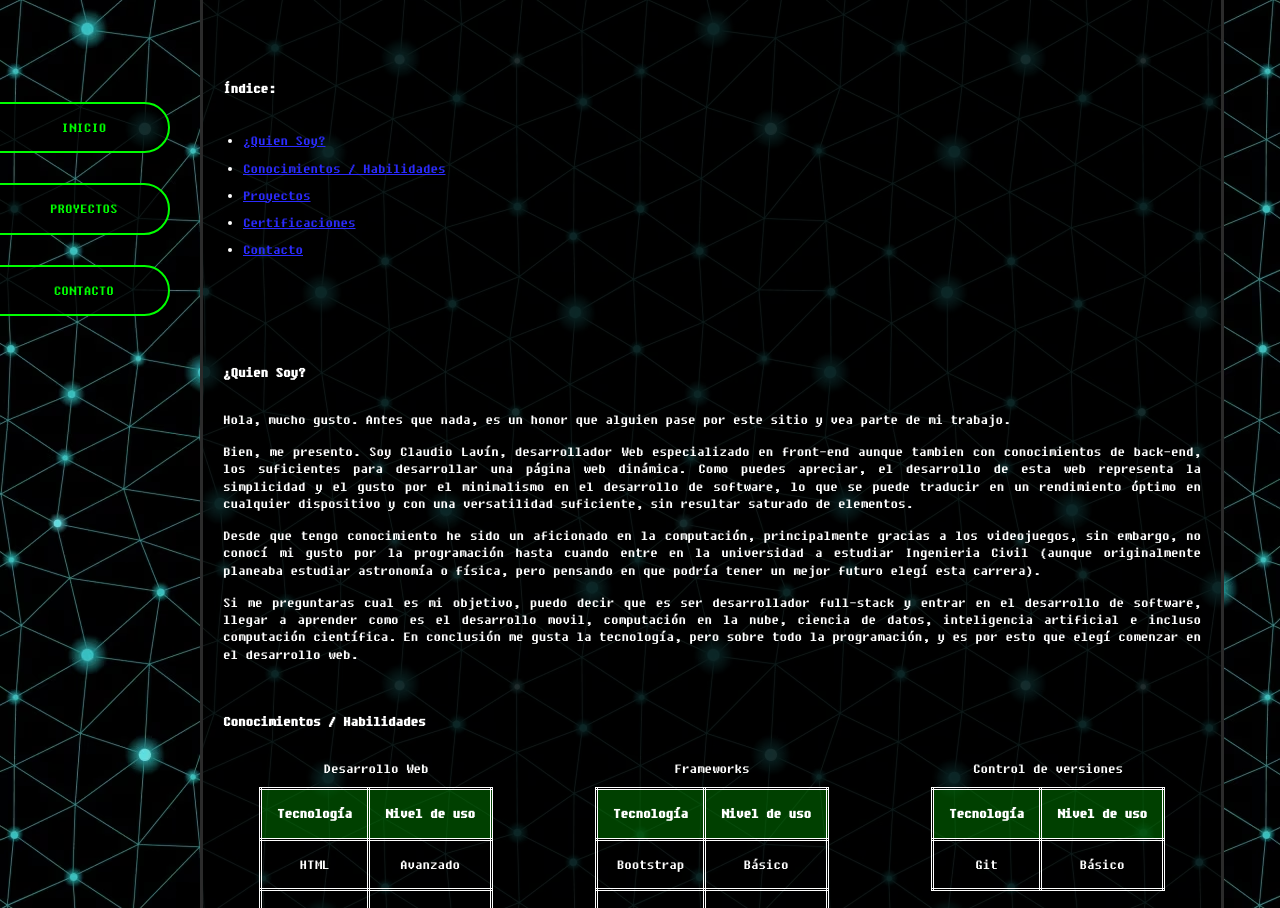
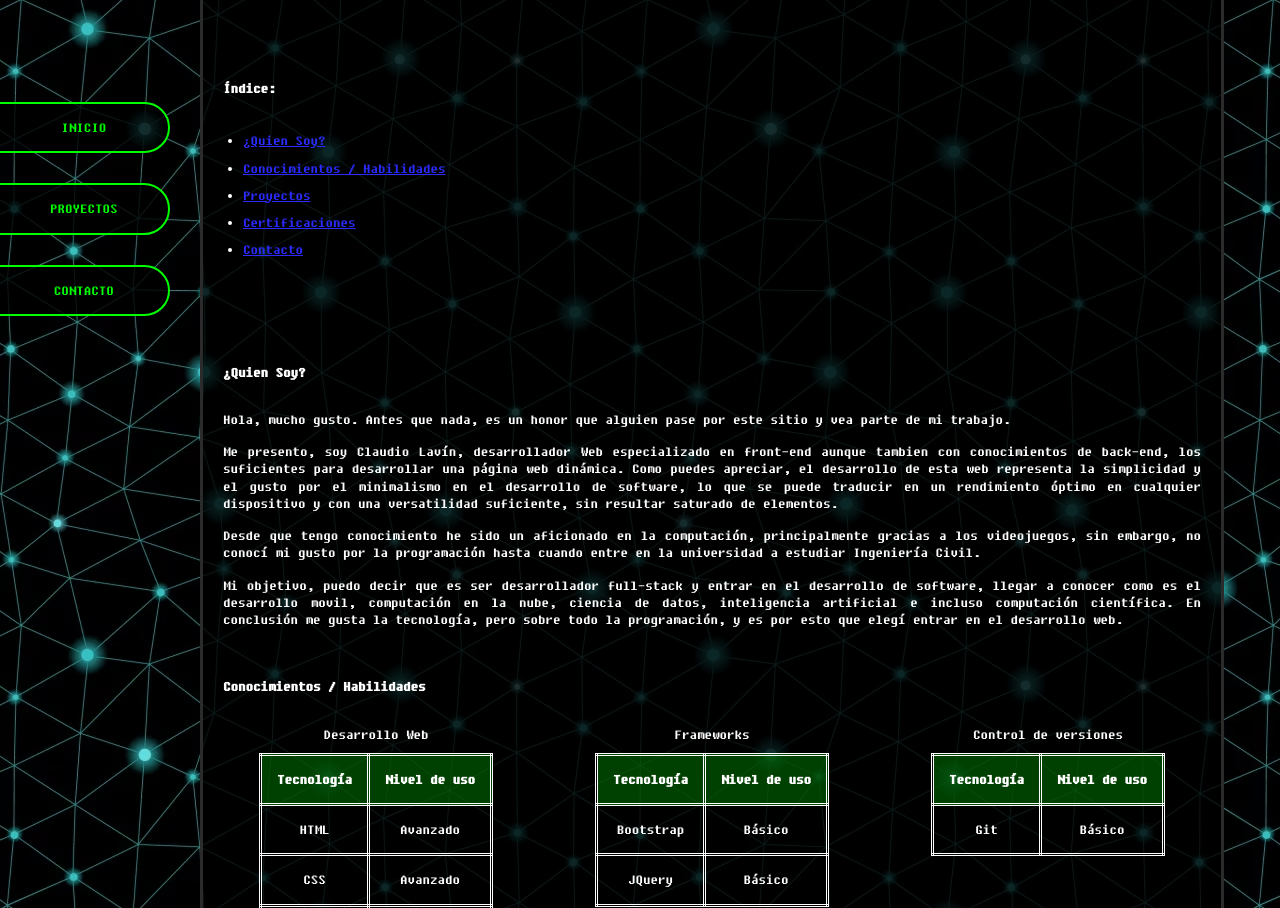
Before and after one commit to Clavin3000/mi_pagina_webDev, a plain HTML site: page index.html in a window 1280 px wide. Shown: the part 192-1100 px from the top of the page. Drawn offline with Linux system fonts and the light colour scheme.

Commit message:
cambio quien soy

```diff
--- a/index.html
+++ b/index.html
@@ -50,11 +50,11 @@
                 <h3>¿Quien Soy?</h3>
                 <p>Hola, mucho gusto. Antes que nada, es un honor que alguien pase por este sitio y vea parte de mi trabajo.</p>
 
-                <p>Bien, me presento. Soy Claudio Lavín, desarrollador Web especializado en front-end aunque tambien con conocimientos de back-end, los suficientes para desarrollar una página web dinámica. Como puedes apreciar, el desarrollo de esta web representa la simplicidad y el gusto por el minimalismo en el desarrollo de software, lo que se puede traducir en un rendimiento óptimo en cualquier dispositivo y con una versatilidad suficiente, sin resultar saturado de elementos.</p>
+                <p>Me presento, soy Claudio Lavín, desarrollador Web especializado en front-end aunque tambien con conocimientos de back-end, los suficientes para desarrollar una página web dinámica. Como puedes apreciar, el desarrollo de esta web representa la simplicidad y el gusto por el minimalismo en el desarrollo de software, lo que se puede traducir en un rendimiento óptimo en cualquier dispositivo y con una versatilidad suficiente, sin resultar saturado de elementos.</p>
 
-                <p>Desde que tengo conocimiento he sido un aficionado en la computación, principalmente gracias a los videojuegos, sin embargo, no conocí mi gusto por la programación hasta cuando entre en la universidad a estudiar Ingenieria Civil (aunque originalmente planeaba estudiar astronomía o física, pero pensando en que podría tener un mejor futuro elegí esta carrera).</p>
+                <p>Desde que tengo conocimiento he sido un aficionado en la computación, principalmente gracias a los videojuegos, sin embargo, no conocí mi gusto por la programación hasta cuando entre en la universidad a estudiar Ingeniería Civil.</p>
 
-                <p>Si me preguntaras cual es mi objetivo, puedo decir que es ser desarrollador full-stack y entrar en el desarrollo de software, llegar a aprender como es el desarrollo movil, computación en la nube, ciencia de datos, inteligencia artificial e incluso computación científica. En conclusión me gusta la tecnología, pero sobre todo la programación, y es por esto que elegí comenzar en el desarrollo web.</p>
+                <p>Mi objetivo, puedo decir que es ser desarrollador full-stack y entrar en el desarrollo de software, llegar a conocer como es el desarrollo movil, computación en la nube, ciencia de datos, inteligencia artificial e incluso computación científica. En conclusión me gusta la tecnología, pero sobre todo la programación, y es por esto que elegí entrar en el desarrollo web.</p>
             </section>
 
             <section class="con-hab" id="con-hab">
```
